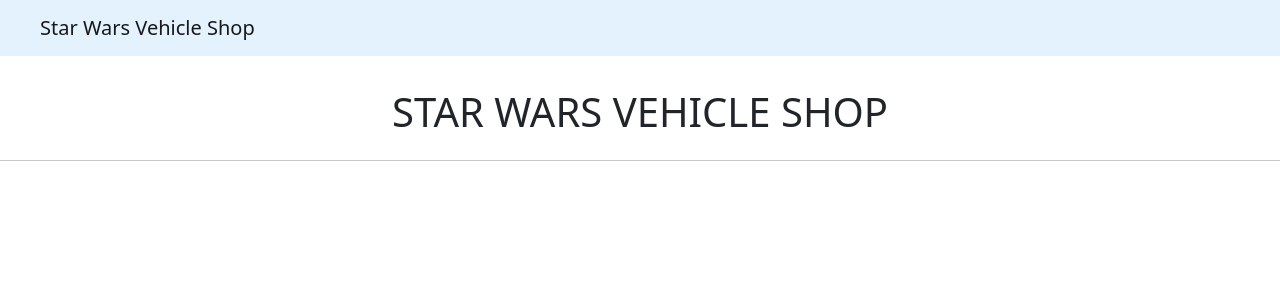
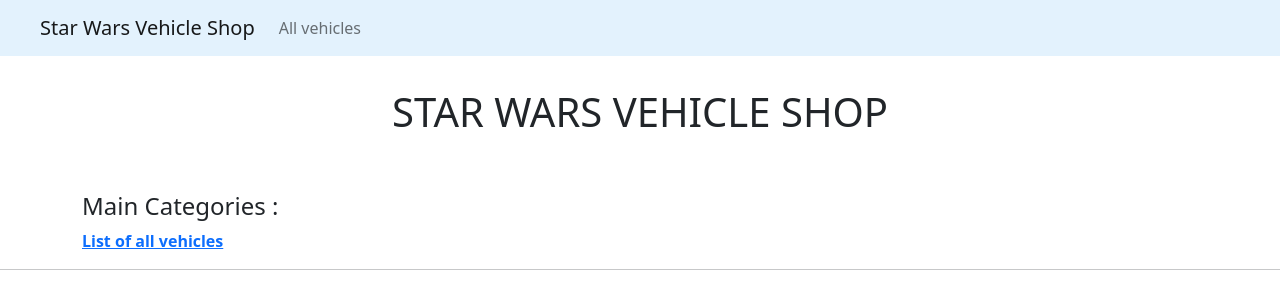
Before and after one commit to lucas-gillon/next-js-star-wars-api, a Next.js app: page / in a window 1280 px wide. Shown: the top 300 px of the page. Built offline with nearby package versions, Linux system fonts and the light colour scheme.

Commit message:
list all vehicles + infos of a vehicle

```diff
--- a/components/layout.tsx
+++ b/components/layout.tsx
@@ -28,23 +28,13 @@
           <span className="navbar-toggler-icon"></span>
         </button>
         <div className="collapse navbar-collapse" id="navbarNav">
-          {/* <ul className="navbar-nav">
+          <ul className="navbar-nav">
             <li className="nav-item">
-              <Link href="/cards/mental-flashcard">
-                <a className="nav-link">Mental Flashcard</a>
+              <Link href="/vehicles">
+                <a className="nav-link">All vehicles</a>
               </Link>
             </li>
-            <li className="nav-item">
-              <Link href="/cards/questions-with-input">
-                <a className="nav-link">Input Flashcard</a>
-              </Link>
-            </li>
-            <li className="nav-item">
-              <Link href="/cards/radio-flashcard">
-                <a className="nav-link">Radio Flashcard</a>
-              </Link>
-            </li>
-          </ul> */}
+          </ul>
         </div>
       </nav>
       <article>{children}</article>
--- /dev/null
+++ b/components/main-categories.tsx
@@ -0,0 +1,15 @@
+import Head from "next/head";
+import Link from "next/link";
+
+export const MainCategories: React.FC = ({ children }) => {
+  return (
+    <div className="container">
+      <h4>Main Categories :</h4>
+      <Link href={"/vehicles"}>
+        <a><strong>List of all vehicles</strong></a>
+      </Link>
+    </div>
+  );
+};
+
+export default MainCategories
--- a/pages/index.tsx
+++ b/pages/index.tsx
@@ -1,4 +1,5 @@
 import { Layout } from "../components/layout";
+import MainCategories from "../components/main-categories";
 
 export default function Home() {
   return (
@@ -8,10 +9,12 @@
           display: "flex",
           justifyContent: "center",
           alignItems: "center",
+          paddingBottom: "3em"
         }}
       >
         <h1>STAR WARS VEHICLE SHOP</h1>
       </div>
+      <MainCategories />
     </Layout>
   );
 }
```
